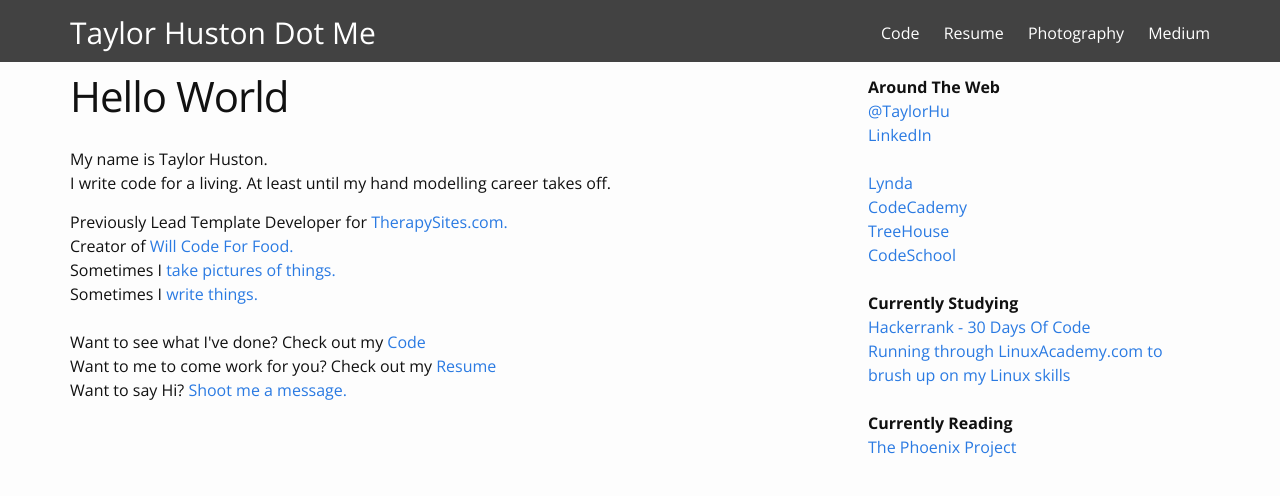
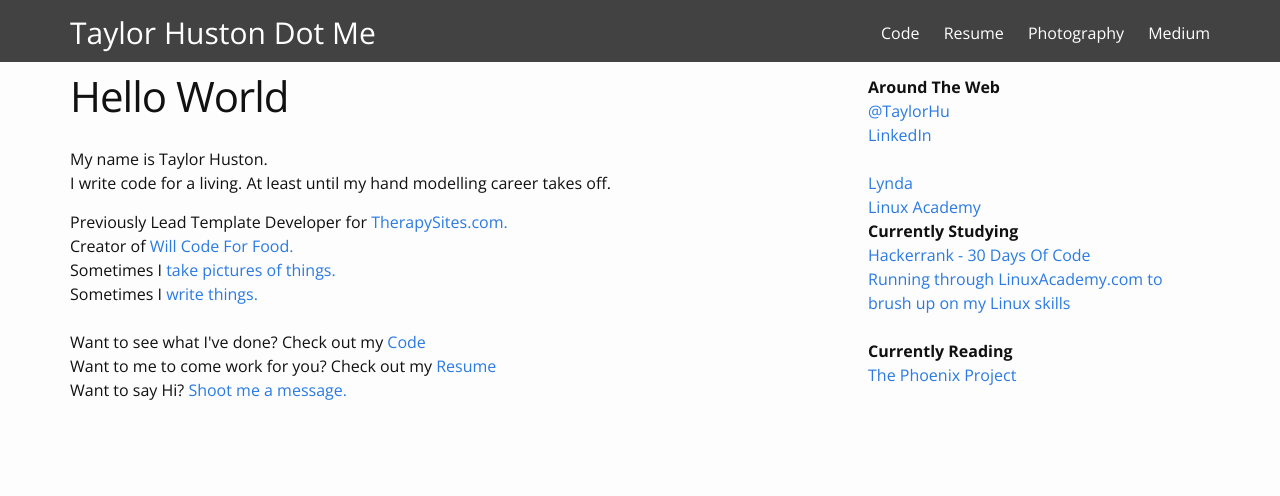
Before and after one commit to TaylorHuston/taylorhuston.github.io, a Jekyll site: the page built from index.html, in a window 1280 px wide, cut to the strip 0-503 px from the top of the page. Shown: the top 496 px of the strip. Built offline with Jekyll 4.4.1, drawn with Linux system fonts in a browser that asks for light colours; some web fonts are replaced.

Commit message:
Update sidebar

```diff
--- a/_includes/sidebar.html
+++ b/_includes/sidebar.html
@@ -9,12 +9,7 @@
   <br />
   <a href="http://www.lynda.com/AllCertificates/User/1103034" target="_blank">Lynda</a>
   <br />
-  <a href="http://www.codecademy.com/pyCoder84523" target="_blank">CodeCademy</a>
-  <br />
-  <a href="https://teamtreehouse.com/taylorhuston" target="_blank">TreeHouse</a>
-  <br />
-  <a href="https://www.codeschool.com/users/1207974" target="_blank">CodeSchool</a>
-  <br />
+  <a href="https://linuxacademy.com/profile/show/user/name/taylor.a.huston@gmail.come" target="_blank">Linux Academy</a>
   <br />
   <strong>Currently Studying</strong>
   <br />
```
